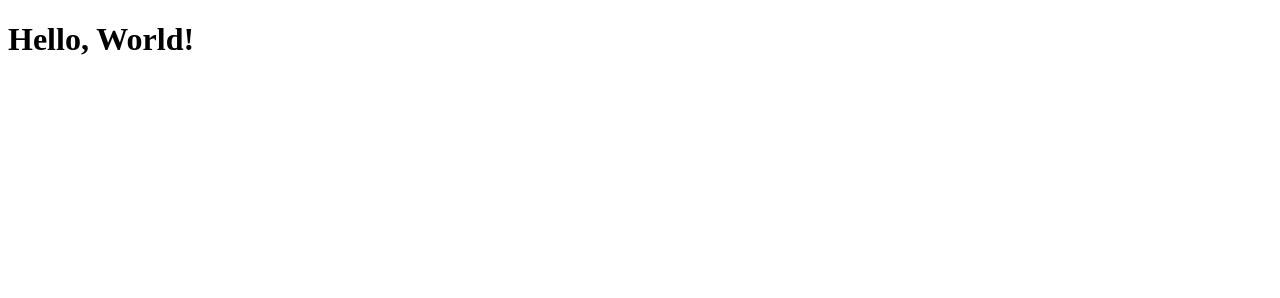
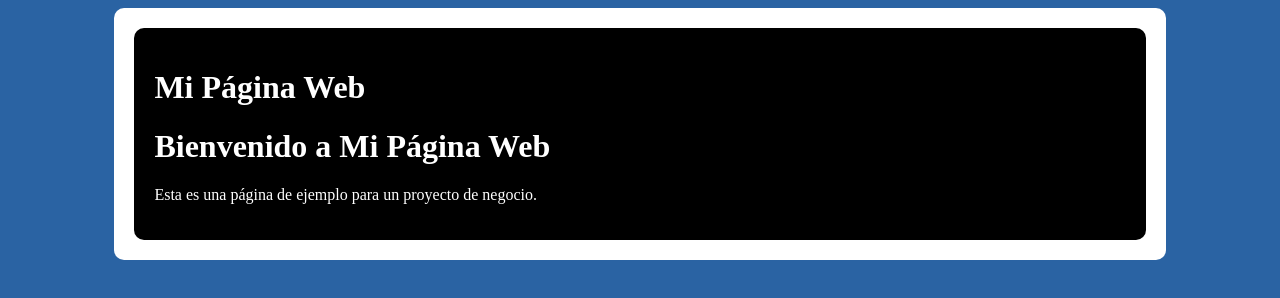
Before and after one commit to JOMI1010/proyecto-business, a plain HTML site: page index.html in a window 1280 px wide. Drawn offline with Linux system fonts and the light colour scheme.

Commit message:
update title and heading in index.html for better clarity

```diff
--- a/index.html
+++ b/index.html
@@ -3,9 +3,16 @@
 <head>
     <meta charset="UTF-8">
     <meta name="viewport" content="width=device-width, initial-scale=1.0">
-    <title>Document</title>
+    <title>Business</title>
+    <link rel="stylesheet" href="styles.css">
 </head>
 <body>
-    <h1>Hello, World!</h1>
+    <div class="container">
+        <div class="container2">
+            <h1>Mi Página Web</h1>
+            <h1>Bienvenido a Mi Página Web</h1>
+            <p>Esta es una página de ejemplo para un proyecto de negocio.</p>
+        </div>
+    </div>
 </body>
 </html>
--- a/styles.css
+++ b/styles.css
@@ -1,3 +1,18 @@
 body{
-    background-color: navy;
+    background-color: rgb(42, 99, 163);
+    color: white;
 }
+
+.container{
+    width: 80%;
+    margin: auto;
+    padding: 20px;
+    background-color: white;
+    border-radius: 10px;
+}
+
+.container2{
+    padding: 20px;
+    background-color: rgb(0, 0, 0);
+    border-radius: 10px;
+}
```
